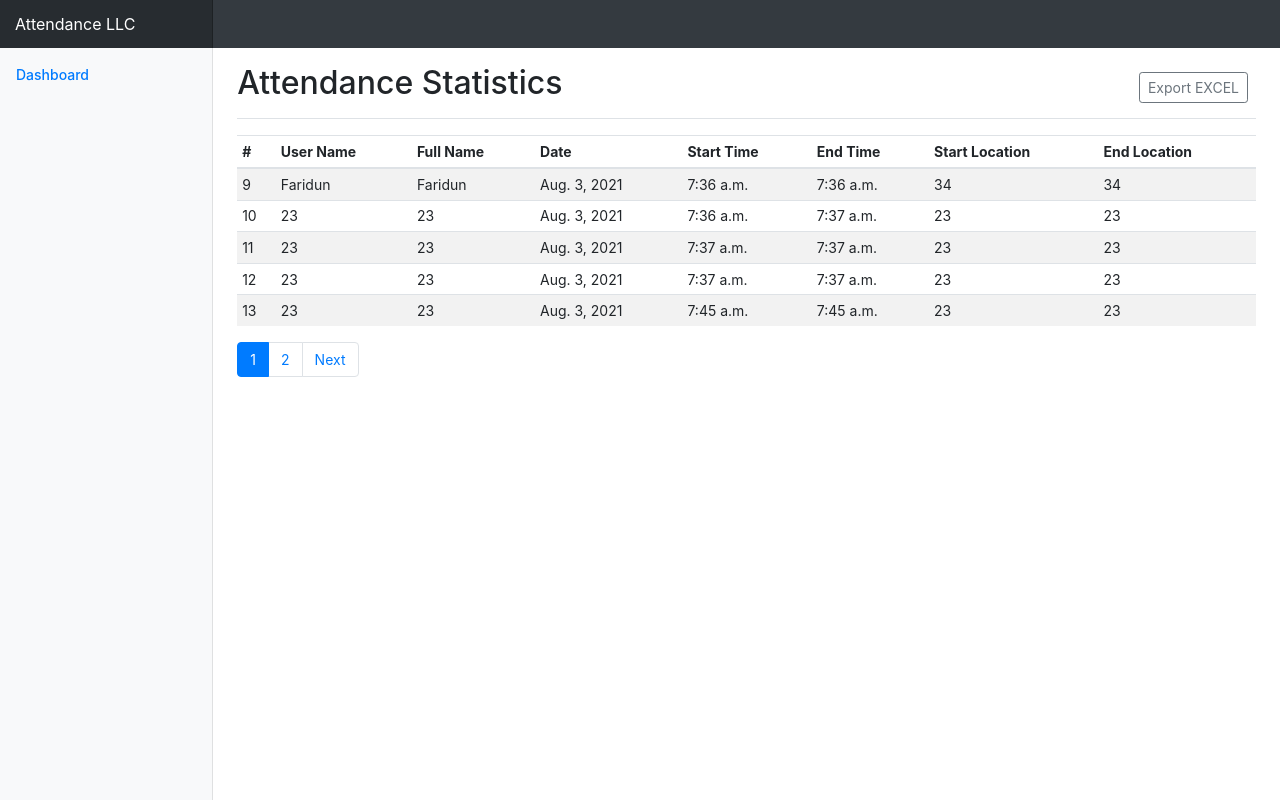
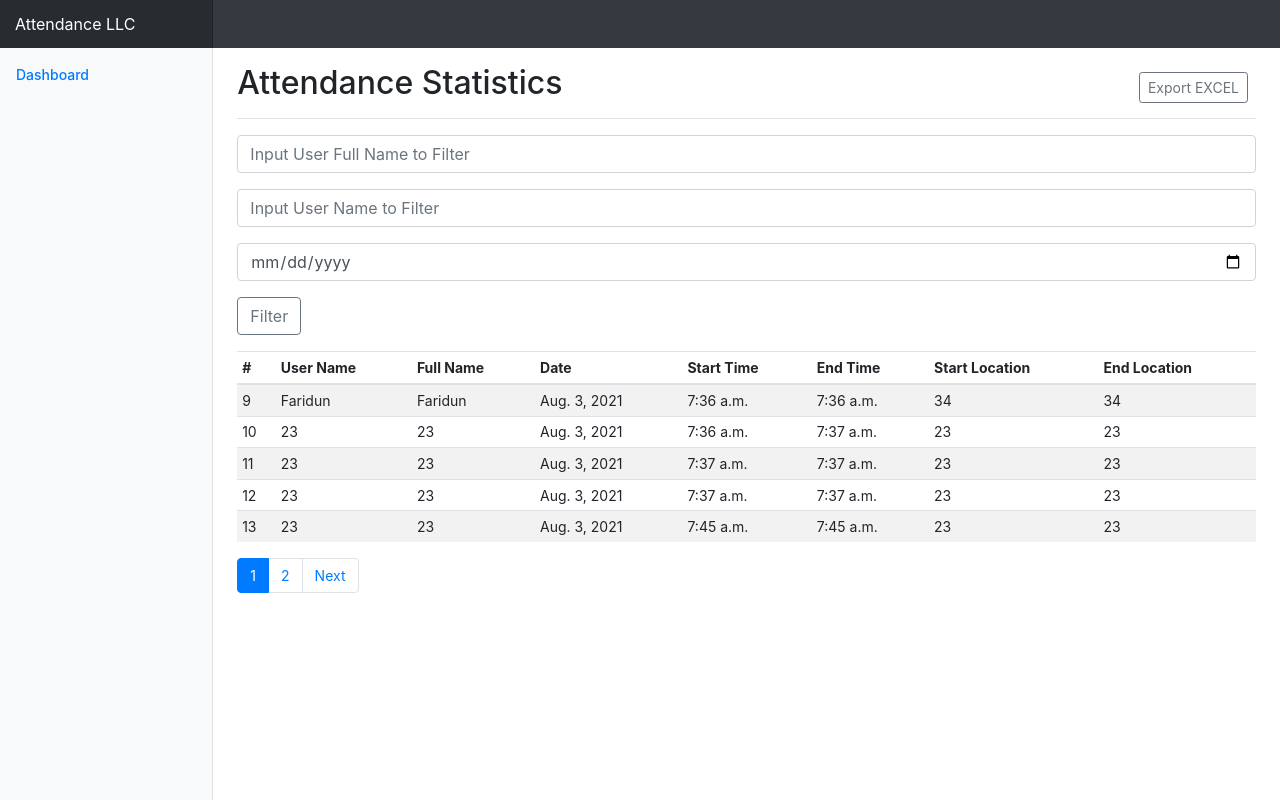
Before and after one commit to abukhalid-abdurrahman/turbo-hr, a Django app: page / in a window 1280 px wide. Run offline with Django 3.2, Linux system fonts and the light colour scheme; data comes from the database, SQL or seed files in the repository; some libraries are stand-ins or nearby versions.

Commit message:
added filters

```diff
--- a/turboHrBot/turboHrBotApp/templates/attendance.html
+++ b/turboHrBot/turboHrBotApp/templates/attendance.html
@@ -122,6 +122,13 @@
             </div>
           </div>
           <div class="table-responsive">
+            <form class="form-group mb-3" id="filter-from">
+              <input id="name-filter" name="name-filter" type="text" class="form-control mb-3" placeholder="Input User Full Name to Filter" aria-label="Full Name" aria-describedby="basic-addon2">
+              <input id="username-filter" name="username-filter" type="text" class="form-control mb-3" placeholder="Input User Name to Filter" aria-label="Username" aria-describedby="basic-addon2">
+              <input id="date-filter" name="date-filter" type="date" class="form-control mb-3" placeholder="Input Date to Filter" aria-label="Date" aria-describedby="basic-addon2">
+              <button class="btn btn-outline-secondary" type="submit">Filter</button>
+            </form>
+
             <table class="table table-striped table-sm">
               <thead>
                 <tr>
--- a/turboHrBot/turboHrBotApp/views.py
+++ b/turboHrBot/turboHrBotApp/views.py
@@ -6,7 +6,26 @@ from .models import Attendance
 import xlwt
 
 def attendance(request):
-    attendances = Attendance.objects.all()
+    sqlRawQuery = 'SELECT * FROM turboHrBotApp_attendance'
+    fullNameFilter = request.GET.get('name-filter')
+    if fullNameFilter is not None:
+        sqlRawQuery += f" WHERE UserFullName = '{fullNameFilter}'"
+    usernameFilter = request.GET.get('username-filter')
+    if usernameFilter is not None:
+        if 'WHERE' in sqlRawQuery:
+            sqlRawQuery += f" AND UserName = '{usernameFilter}'"
+        else:
+            sqlRawQuery += f" WHERE UserName = '{usernameFilter}'"
+
+    dateFilter = request.GET.get('date-filter')
+    if dateFilter is not None:
+        if 'WHERE' in sqlRawQuery:
+            sqlRawQuery += f" AND TimeStamp = date('{dateFilter}')"
+        else:
+            sqlRawQuery += f" WHERE TimeStamp = date('{dateFilter}')"
+
+    attendances = Attendance.objects.raw(sqlRawQuery)
+    print(attendances)
     paginatorInstance = Paginator(attendances, 5)
     pageNumber = request.GET.get('page', 1)
     attendances = paginatorInstance.get_page(pageNumber)
```
